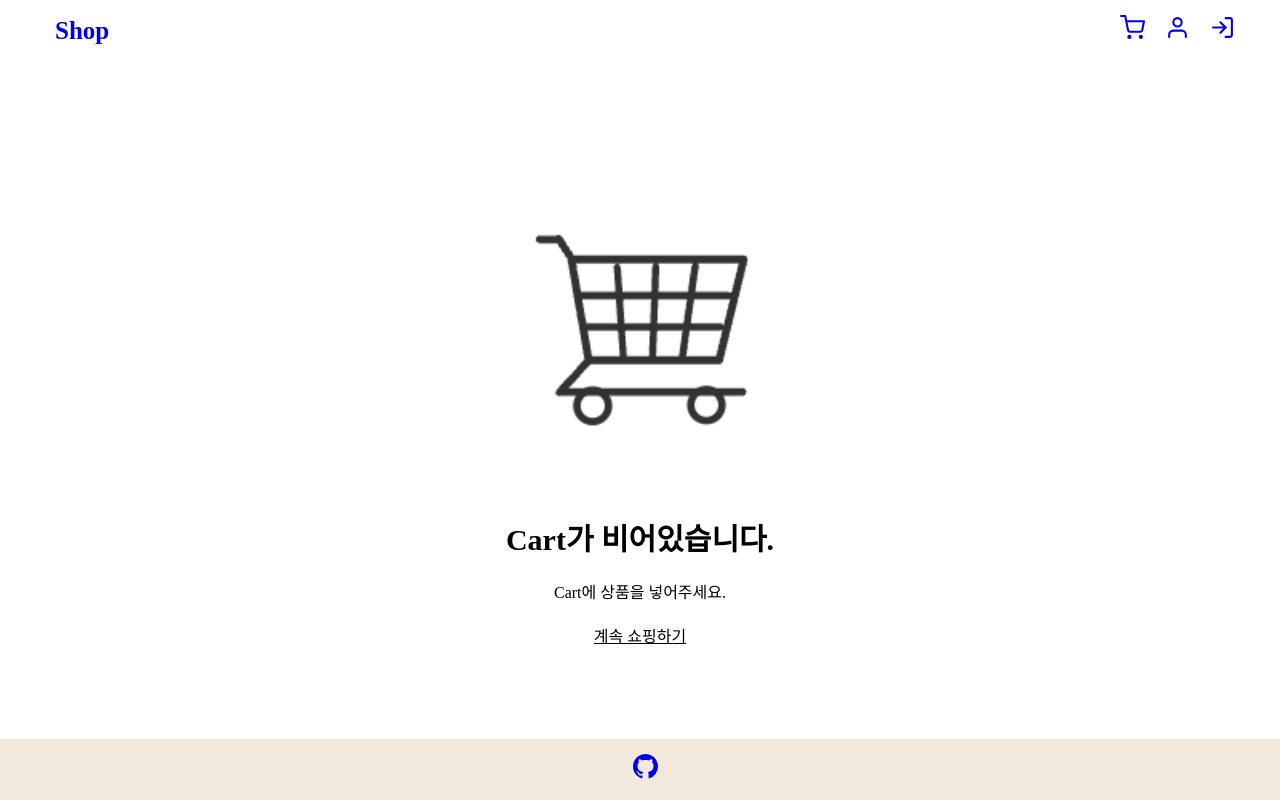
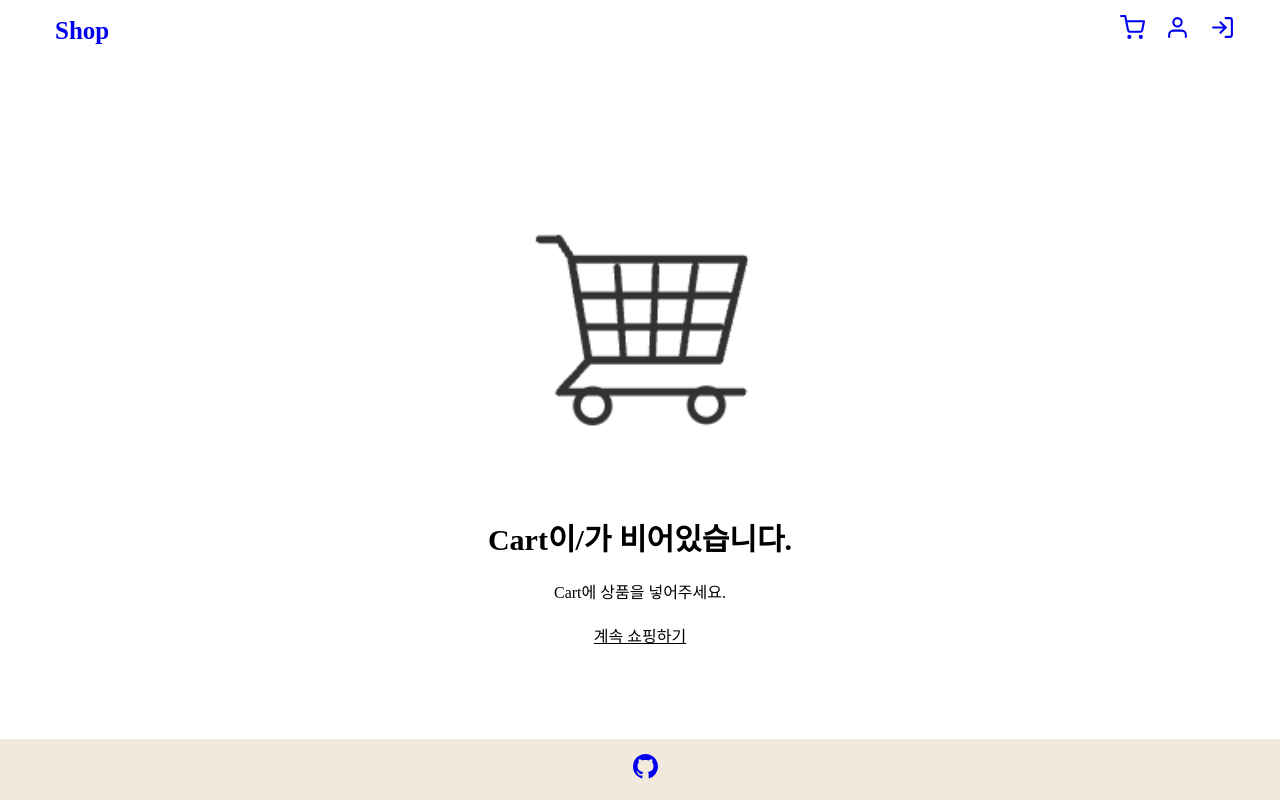
Before and after one commit to studioOwol/react-js-study-shop, a React (Vite) app: page /cart in a window 1280 px wide. Built offline with nearby package versions, Linux system fonts and the light colour scheme.

Commit message:
style: CartEmpty 문구 수정

```diff
--- a/src/components/cart-empty/CartEmpty.jsx
+++ b/src/components/cart-empty/CartEmpty.jsx
@@ -5,7 +5,7 @@ const CartEmpty = ({ title }) => {
   return (
     <div className={styles.cart_empty}>
       <img src='img/empty-cart.png' alt='cart empty' />
-      <h1>{title}가 비어있습니다.</h1>
+      <h1>{title}이/가 비어있습니다.</h1>
       <p>{title}에 상품을 넣어주세요.</p>
       <Link to='/'>계속 쇼핑하기</Link>
     </div>
```
